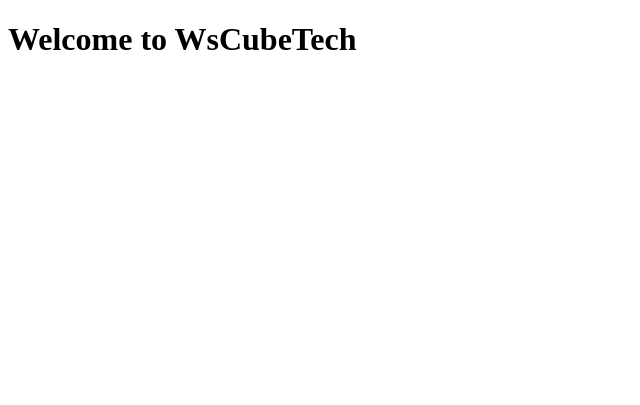
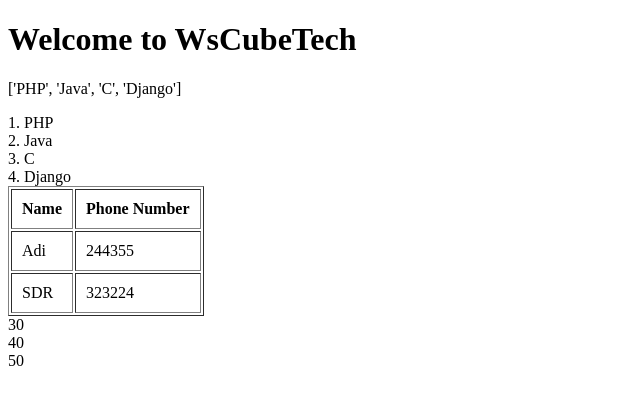
Before and after one commit to Adithya2018/Complete-Django-Tutorial-by-WsCube-Tech, a Django app: page / in a window 1280 px wide. Shown: the top 405 px of the page, without its empty margins (0-640 px from the left). Run offline with Django 4.2, Linux system fonts and the light colour scheme.

Commit message:
for loops and if statements django

```diff
--- a/mysite/mysite/views.py
+++ b/mysite/mysite/views.py
@@ -3,7 +3,17 @@ from django.shortcuts import render
 
 
 def home_page(request):
-    return render(request, "index.html")
+    data = {
+        'title': 'Home Page',
+        'bdata': 'Welcome to WsCubeTech',
+        'clist': ['PHP', 'Java', 'C', 'Django'],
+        'student_details': [
+            {'name': 'Adi', 'phone': 244355},
+            {'name': 'SDR', 'phone': 323224}
+        ],
+        'numbers': [10, 20, 30, 40, 50]
+    }
+    return render(request, "index.html", data)
 
 
 def about_us(request):
--- a/mysite/templates/index.html
+++ b/mysite/templates/index.html
@@ -4,9 +4,34 @@
 		<meta charset="UTF-8" />
 		<meta http-equiv="X-UA-Compatible" content="IE=edge" />
 		<meta name="viewport" content="width=device-width, initial-scale=1.0" />
-		<title>Home Page</title>
+		<title>{{title}}</title>
 	</head>
 	<body>
-		<h1>Welcome to WsCubeTech</h1>
+		<h1>{{bdata}}</h1>
+		<p>{{clist}}</p>
+
+		{% for n in clist %}
+		<div>{{forloop.counter}}. {{n}}</div>
+		{% endfor %}
+
+		<table border="1" cellpadding="10">
+			<tr>
+				<th>Name</th>
+				<th>Phone Number</th>
+			</tr>
+
+			{% for d in student_details %}
+			<tr>
+				<td>{{d.name}}</td>
+				<td>{{d.phone}}</td>
+			</tr>
+			{% endfor %}
+		</table>
+
+		{% if numbers|length > 0 %} {% for i in numbers %} {% if i > 20 %}
+		<div>{{i}}</div>
+		{% endif %} {% endfor %} {% else %}
+		<div>No Data found</div>
+		{% endif %}
 	</body>
 </html>
```
